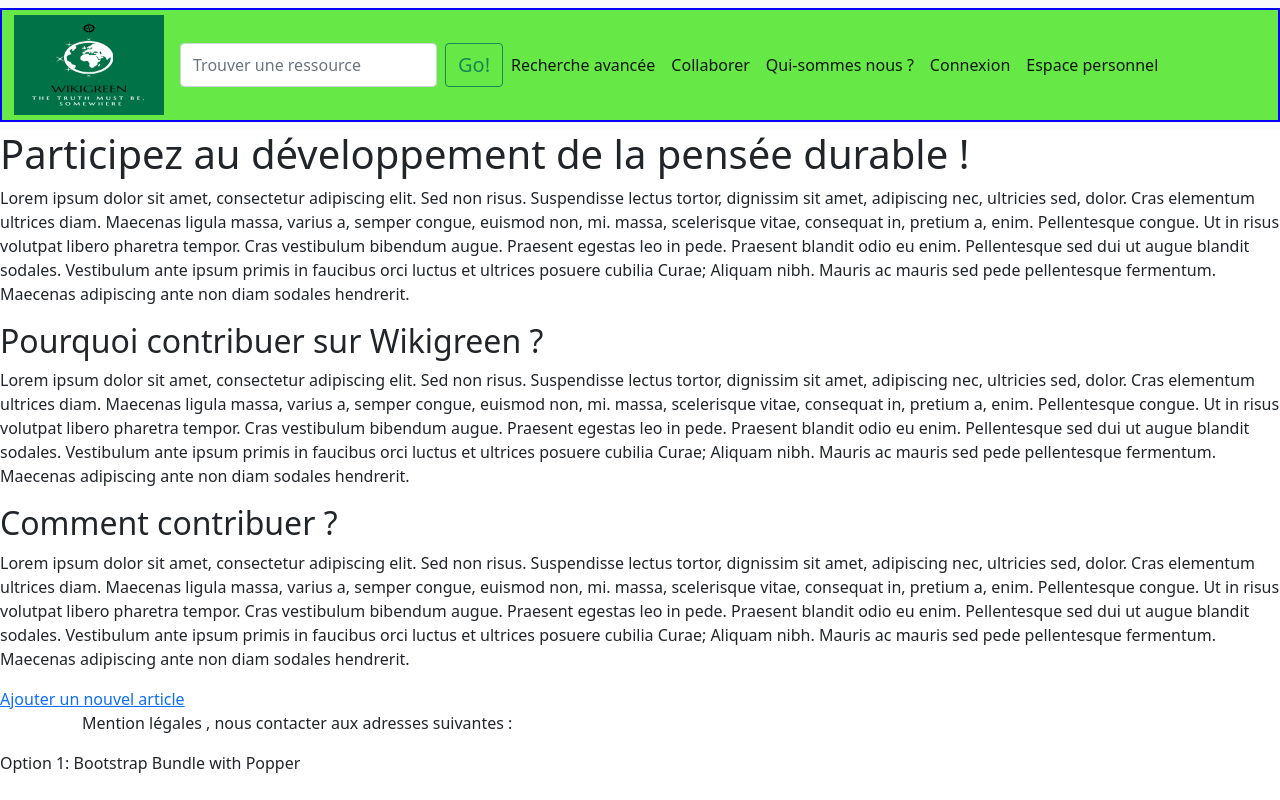
After one commit to CThion/wikigreen, a PHP site: page /gen-collaborer.php in a window 1280 px wide. The commit adds this page. Run offline with PHP 8.4, Linux system fonts and the light colour scheme; a stand-in replaces the project's code that opens the database connection.

Commit message:
maj all-debutpage.inc.php & ajout page generales (gen-*)
- ajout tous liens cliquable
- résolution problème alignement bouton

- ajout ébauche pages recherches avancée, qui sommes nous, et collaboration

```diff
--- a/all-debutpage.inc.php
+++ b/all-debutpage.inc.php
@@ -18,35 +18,39 @@
 
 <body>
   <header>
-
+    <!-- ressource entête navbar : https://getbootstrap.com/docs/5.0/components/navbar/ -->
     <nav class="navbar navbar-expand-lg navbar-light bg-light">
-
       <div class="container-fluid">
-	  <img src="images/logo/logo-wikigreen/logo-1/logo300.png" alt="Logo du site" width="150" height="100" /> <a class="navbar-brand" href="">
-
-
-
-
+        <!-- logo du site -->
+        <a class="navbar-brand" href="index.php"><img src="images/logo/logo-wikigreen/logo-1/logo300.png" alt="Logo du site" width="150" height="100" /></a>
+        <!-- bouton hamburger -->
+        <button class="navbar-toggler" type="button" data-bs-toggle="collapse" data-bs-target="#navbarSupportedContent" aria-controls="navbarSupportedContent" aria-expanded="false" aria-label="Toggle navigation">
+          <span class="navbar-toggler-icon"></span>
+        </button>
+        <!-- différents liens de la bare de nav supérieure -->
         <div class="collapse navbar-collapse" id="navbarSupportedContent">
+          <!-- bare de recherche de contenu (art, ref, thm...) -->
+          <form class="d-flex">
+            <input class="form-control me-2" type="search" placeholder="Trouver une ressource" aria-label="rechercher">
+            <button class="btn btn-outline-success" type="submit">Go!</button>
+          </form>
           <ul class="navbar-nav me-auto mb-2 mb-lg-0">
-
             <li class="nav-item">
-          <a class="nav-link active" id="centre" aria-current="page" href="Qui-sommes-nous.php"> Qui-sommes nous ? </a>
+              <a class="nav-link active" aria-current="page" href="gen-recherche_avance.php">Recherche avancée</a>
             </li>
-
             <li class="nav-item">
-          <a class="nav-link active" aria-current="page" href="collaborer.php"> Collaborer </a>
+              <a class="nav-link active" aria-current="page" href="gen-collaborer.php"> Collaborer </a>
             </li>
-
             <li class="nav-item">
-          <a class="nav-link active" aria-current="page" href="recherche.php">Recherches</a>
+              <a class="nav-link active" id="centre" aria-current="page" href="gen-qui_sommes_nous.php"> Qui-sommes nous ? </a>
             </li>
-
+            <li class="nav-item">
+              <a class="nav-link active" id="centre" aria-current="page" href="mb-connexion.php"> Connexion </a>
+            </li>
+            <li class="nav-item">
+              <a class="nav-link active" id="centre" aria-current="page" href="mb-pagePerso.php"> Espace personnel </a>
+            </li>
           </ul>
-      <form class="d-flex">
-        <input class="form-control me-2" type="search" placeholder="Search" aria-label="Search">
-        <button class="btn btn-outline-success" type="submit">Search</button>
-      </form>
         </div>
       </div>
 
--- /dev/null
+++ b/gen-collaborer.php
@@ -0,0 +1,41 @@
+<?php
+session_start();
+require_once(".settings\connexion_base.php");
+include "all-debutpage.inc.php";
+?>
+
+<!--==============================================================
+	Page expliquant comment collaborer à wikigreen, le fonctionnement, et redirigeant vers les pages clées
+	pour collaborer
+==============================================================-->
+
+<main>
+	<h1>Participez au développement de la pensée durable !</h1>
+	<p>Lorem ipsum dolor sit amet, consectetur adipiscing elit. Sed non risus. Suspendisse lectus tortor, dignissim sit amet, adipiscing
+		nec, ultricies sed, dolor. Cras elementum ultrices diam. Maecenas ligula massa, varius a, semper congue, euismod non, mi.
+		massa, scelerisque vitae, consequat in, pretium a, enim. Pellentesque congue. Ut in risus volutpat libero pharetra tempor.
+		Cras vestibulum bibendum augue. Praesent egestas leo in pede. Praesent blandit odio eu enim. Pellentesque sed dui ut augue
+		blandit sodales. Vestibulum ante ipsum primis in faucibus orci luctus et ultrices posuere cubilia Curae;
+		Aliquam nibh. Mauris ac mauris sed pede pellentesque fermentum. Maecenas adipiscing ante non diam sodales hendrerit.</p>
+
+	<h2>Pourquoi contribuer sur Wikigreen ?</h2>
+	<p>Lorem ipsum dolor sit amet, consectetur adipiscing elit. Sed non risus. Suspendisse lectus tortor, dignissim sit amet, adipiscing
+		nec, ultricies sed, dolor. Cras elementum ultrices diam. Maecenas ligula massa, varius a, semper congue, euismod non, mi.
+		massa, scelerisque vitae, consequat in, pretium a, enim. Pellentesque congue. Ut in risus volutpat libero pharetra tempor.
+		Cras vestibulum bibendum augue. Praesent egestas leo in pede. Praesent blandit odio eu enim. Pellentesque sed dui ut augue
+		blandit sodales. Vestibulum ante ipsum primis in faucibus orci luctus et ultrices posuere cubilia Curae;
+		Aliquam nibh. Mauris ac mauris sed pede pellentesque fermentum. Maecenas adipiscing ante non diam sodales hendrerit.</p>
+
+	<h2>Comment contribuer ?</h2>
+	<p>Lorem ipsum dolor sit amet, consectetur adipiscing elit. Sed non risus. Suspendisse lectus tortor, dignissim sit amet, adipiscing
+		nec, ultricies sed, dolor. Cras elementum ultrices diam. Maecenas ligula massa, varius a, semper congue, euismod non, mi.
+		massa, scelerisque vitae, consequat in, pretium a, enim. Pellentesque congue. Ut in risus volutpat libero pharetra tempor.
+		Cras vestibulum bibendum augue. Praesent egestas leo in pede. Praesent blandit odio eu enim. Pellentesque sed dui ut augue
+		blandit sodales. Vestibulum ante ipsum primis in faucibus orci luctus et ultrices posuere cubilia Curae;
+		Aliquam nibh. Mauris ac mauris sed pede pellentesque fermentum. Maecenas adipiscing ante non diam sodales hendrerit.</p>
+	<a href="edit-art-add_form.php">Ajouter un nouvel article</a>
+	</body>
+</main>
+
+<!------------------------------------------------------>
+<?php include "all-finpage.inc.php"; ?>
```
Also changed, not shown: Qui-sommes-nous.php (deleted, +0 -20 lines), building_resssources/STRUCTURE_PRIMAIRE.php (deleted, +0 -52 lines), gen-qui_sommes_nous.php (added, +34 -0 lines), gen-recherche_avance.php (added, +23 -0 lines). Lines whose indentation alone changed are shown as unchanged.
